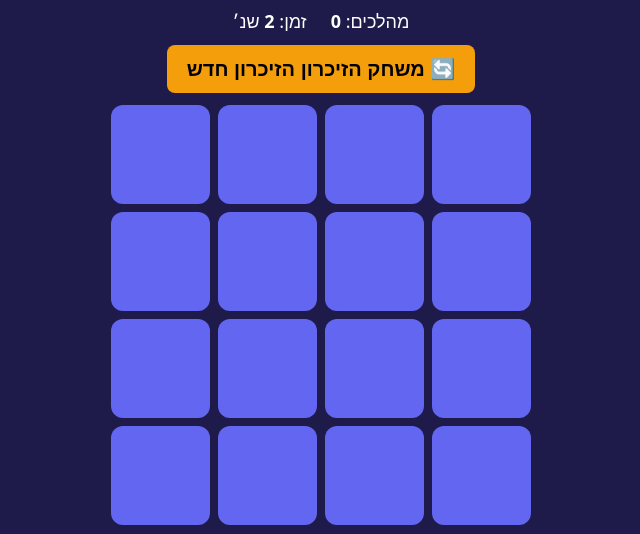
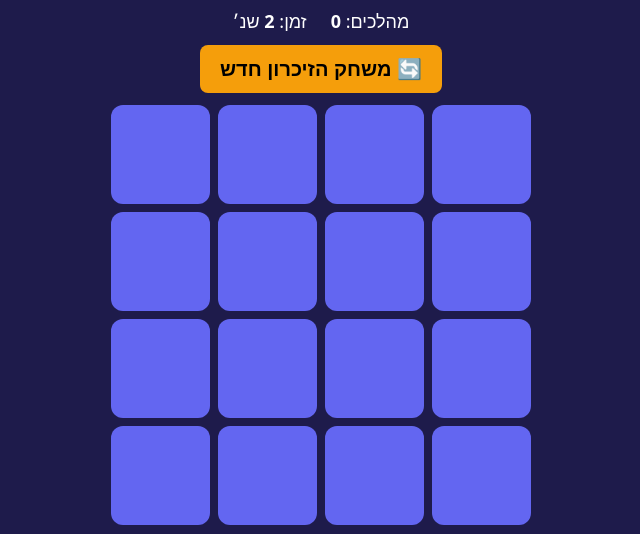
Before and after one commit to Yanai-lez/The-memory-game, a plain HTML site: page index.html in a window 1280 px wide. Both pictures are taken after a click on the button "▶ התחל". Shown: the part 167-701 px from the top of the page, without its empty margins (319-959 px from the left). Drawn offline with Linux system fonts and the light colour scheme.

Commit message:
Finish Hebrew title cleanup

```diff
--- a/index.html
+++ b/index.html
@@ -16,7 +16,7 @@
 <meta property="og:type" content="website">
 <meta property="og:site_name" content="משחק הזיכרון">
 <meta property="og:title" content="משחק הזיכרון">
-<meta property="og:description" content="מצאו את הזוגות! דרגות קושי ואימוג'ים חדשים בכל משחק הזיכרון הזיכרון.">
+<meta property="og:description" content="מצאו את הזוגות! דרגות קושי ואימוג'ים חדשים בכל משחק הזיכרון.">
 <meta property="og:url" content="https://yanai-lez.github.io/The-memory-game-/">
 <meta property="og:image" content="https://yanai-lez.github.io/The-memory-game-/og-image.png">
 <meta property="og:image:type" content="image/png">
@@ -152,7 +152,7 @@
   function begin() {
     playing = true;
     document.getElementById("board").classList.remove("locked");
-    startBtn.textContent = "🔄 משחק הזיכרון הזיכרון חדש";
+    startBtn.textContent = "🔄 משחק הזיכרון חדש";
     clearInterval(timer);
     timer = setInterval(() => {
       document.getElementById("time").textContent = ++sec;
```
